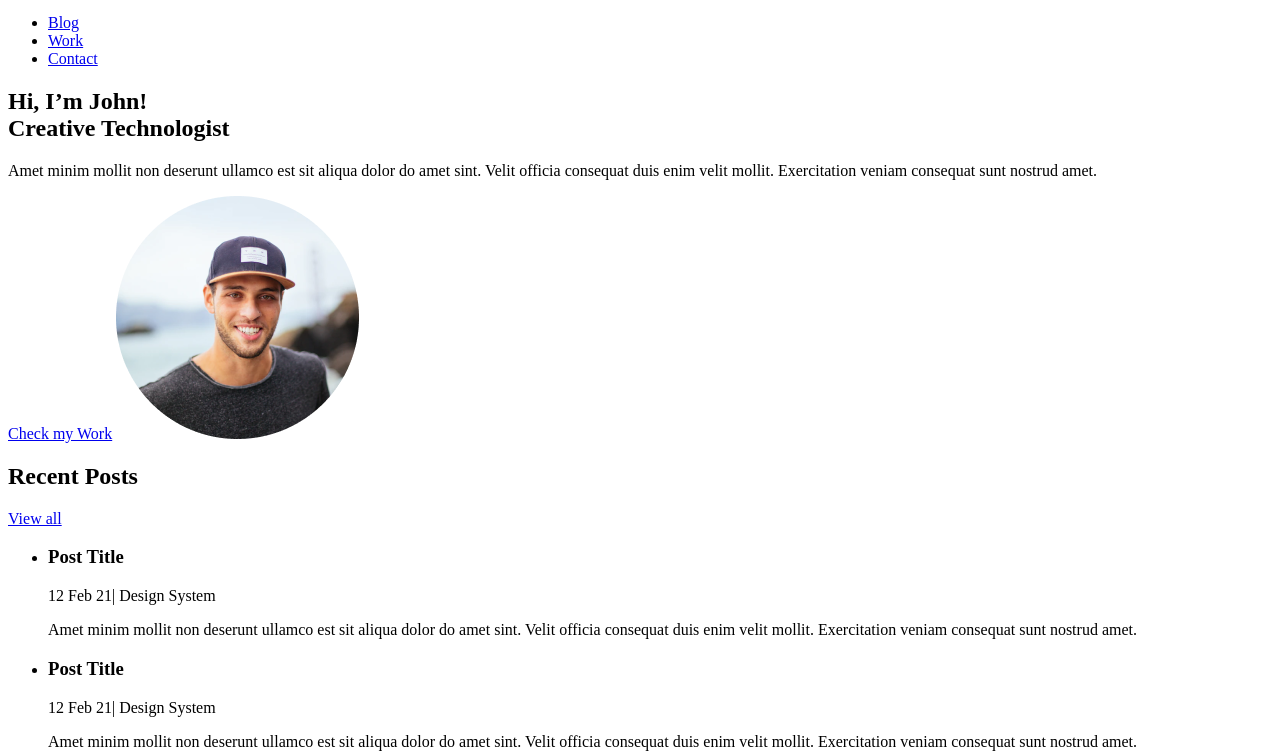
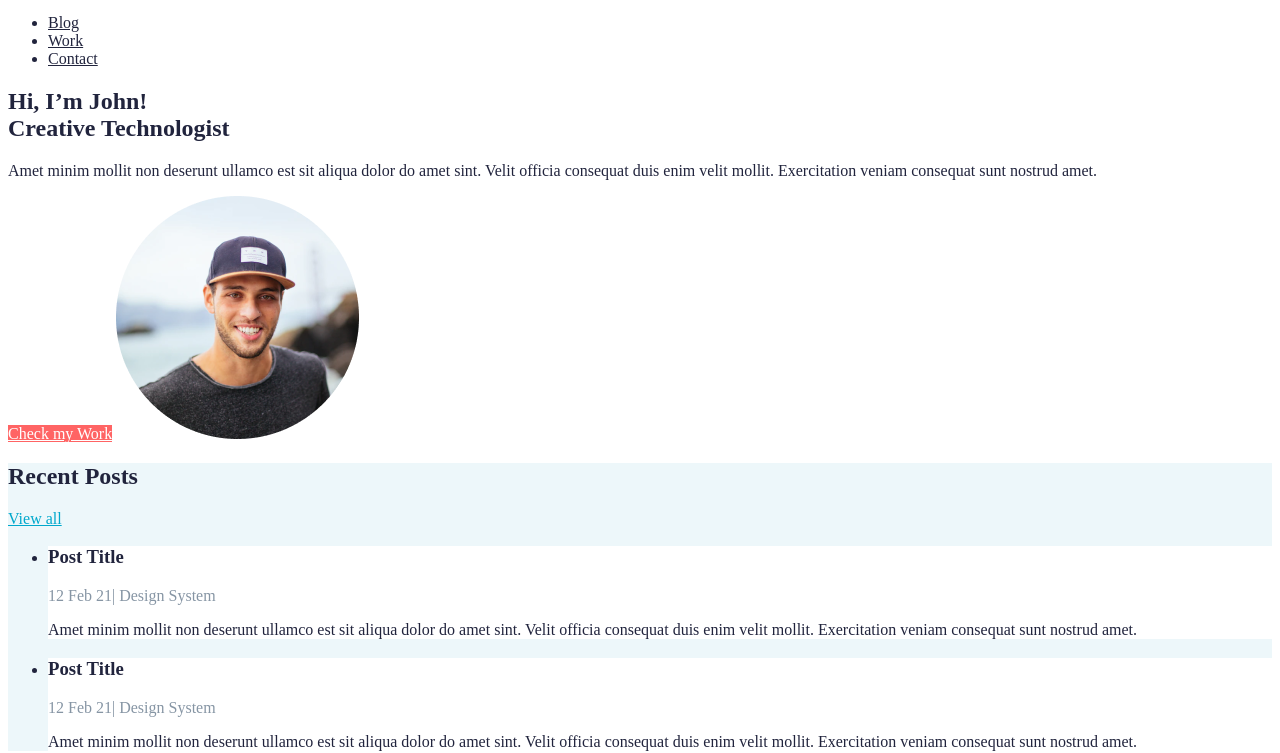
Before and after one commit to Anzheliika/demo-course, a plain HTML site: page index.html in a window 1280 px wide. Shown: the part 48-801 px from the top of the page. Drawn offline with Linux system fonts and the light colour scheme.

Commit message:
created file styles.css and formatted the text color

```diff
--- a/index.html
+++ b/index.html
@@ -5,6 +5,7 @@
     <meta http-equiv="X-UA-Compatible" content="IE=edge"/>
     <meta name="viewport" content="width=device-width, initial-scale=1.0"/>
     <title>John Blog</title>
+    <link rel="stylesheet" href="./сss/styles.css">
   </head>
   <body>
     <header>
@@ -13,32 +14,34 @@
           <img src="./images/logo.svg" alt="John Blog Logo"/>
         </a>
         <ul>
-          <li><a href="./blog.html">Blog</a></li>
-          <li><a href="./work.html">Work</a></li>
-          <li><a href="#">Contact</a></li>
+          <li><a class="link" href="./blog.html">Blog</a></li>
+          <li><a class="link" href="./work.html">Work</a></li>
+          <li><a class="link" href="#">Contact</a></li>
         </ul>
       </nav>
     </header>
     <main>
-      <section>
+      <section class="hero-section">
         <h1>Hi, I’m John! <br/>Creative Technologist</h1>
         <p>
           Amet minim mollit non deserunt ullamco est sit aliqua dolor do amet
           sint. Velit officia consequat duis enim velit mollit. Exercitation
           veniam consequat sunt nostrud amet.
         </p>
-        <a href="./work.html">Check my Work</a>
+        <a class="button" href="./work.html">Check my Work</a>
         <img src="./images/hero-image.png" alt="John portrait"/>
       </section>
-      <section>
+      <section class="section-brand">
         <h2>Recent Posts</h2>
-        <a href="./blog.html">View all</a>
+        <a class="view-all-link" href="./blog.html">View all</a>
         <ul>
           <li>
-            <article>
+            <article class="post">
               <h3>Post Title</h3>
+              <p class="post-info">
               <time datetime="2021-02-12">12 Feb 21</time>|
               <span>Design System</span>
+              </p>
               <p>
                 Amet minim mollit non deserunt ullamco est sit aliqua dolor do
                 amet sint. Velit officia consequat duis enim velit mollit.
@@ -47,10 +50,12 @@
             </article>
           </li>
           <li>
-            <article>
+            <article class="post">
               <h3>Post Title</h3>
+              <p class="post-info">
               <time datetime="2021-02-12">12 Feb 21</time>|
               <span>Design System</span>
+              </p>
               <p>
                 Amet minim mollit non deserunt ullamco est sit aliqua dolor do
                 amet sint. Velit officia consequat duis enim velit mollit.
@@ -60,16 +65,16 @@
           </li>
         </ul>
       </section>
-      <section>
+      <section class="section-work">
         <h2>Featured Work</h2>
-        <a href="./work.html">View all</a>
+        <a class="view-all-link" href="./work.html">View all</a>
         <ul>
           <li>
             <article>
               <img src="./images/dashboard.png" alt="Designing Dashboards"/>
               <h3>Designing Dashboards</h3>
-              <span>2020</span>
-              <span>Dashboard</span>
+              <span class="tag">2020</span>
+              <span class="post-info">Dashboard</span>
               <p>
                 Amet minim mollit non deserunt ullamco est sit aliqua dolor do
                 amet sint. Velit officia consequat duis enim velit mollit.
@@ -81,8 +86,8 @@
             <article>
               <img src="./images/portrait.png" alt="Vibrant Portraits"/>
               <h3>Vibrant Portraits</h3>
-              <span>2018</span>
-              <span>Illustration</span>
+              <span class="tag">2018</span>
+              <span class="post-info">Illustration</span>
               <p>
                 Amet minim mollit non deserunt ullamco est sit aliqua dolor do
                 amet sint. Velit officia consequat duis enim velit mollit.
--- /dev/null
+++ b/сss/styles.css
@@ -0,0 +1,49 @@
+:root {
+    --color-primary: #21243D;
+    --color-background: #ffffff;
+    --color-background-brand: #EDF7FA;
+    --color-action: #FF6464;
+    --color-white: #ffffff;
+    --color-secondary: #8695A4;
+    --color-brand: #00A8CC;
+    --color-tag: #2A326F;
+}
+
+body {
+    color: var(--color-primary);
+    background-color: var(--color-background);
+}
+
+ /* Header */
+.link {
+    color: var(--color-primary);
+}
+/* index.html  */
+/* Hero */
+.button {
+    color: var(--color-white);
+    background-color: var(--color-action);
+}
+
+/* Brand */
+.section-brand {
+    background-color: var(--color-background-brand);
+}
+
+.view-all-link {
+    color: var(--color-brand);
+}
+
+.post {
+    background-color: var(--color-background);
+}
+
+.post-info {
+    color: var(--color-secondary);
+}
+
+/* Featured work */
+.tag {
+    color: var(--color-white);
+    background-color: var(--color-tag);
+}
```
Also changed, not shown: blog.html (+10 -9 lines), work.html (+14 -13 lines).
